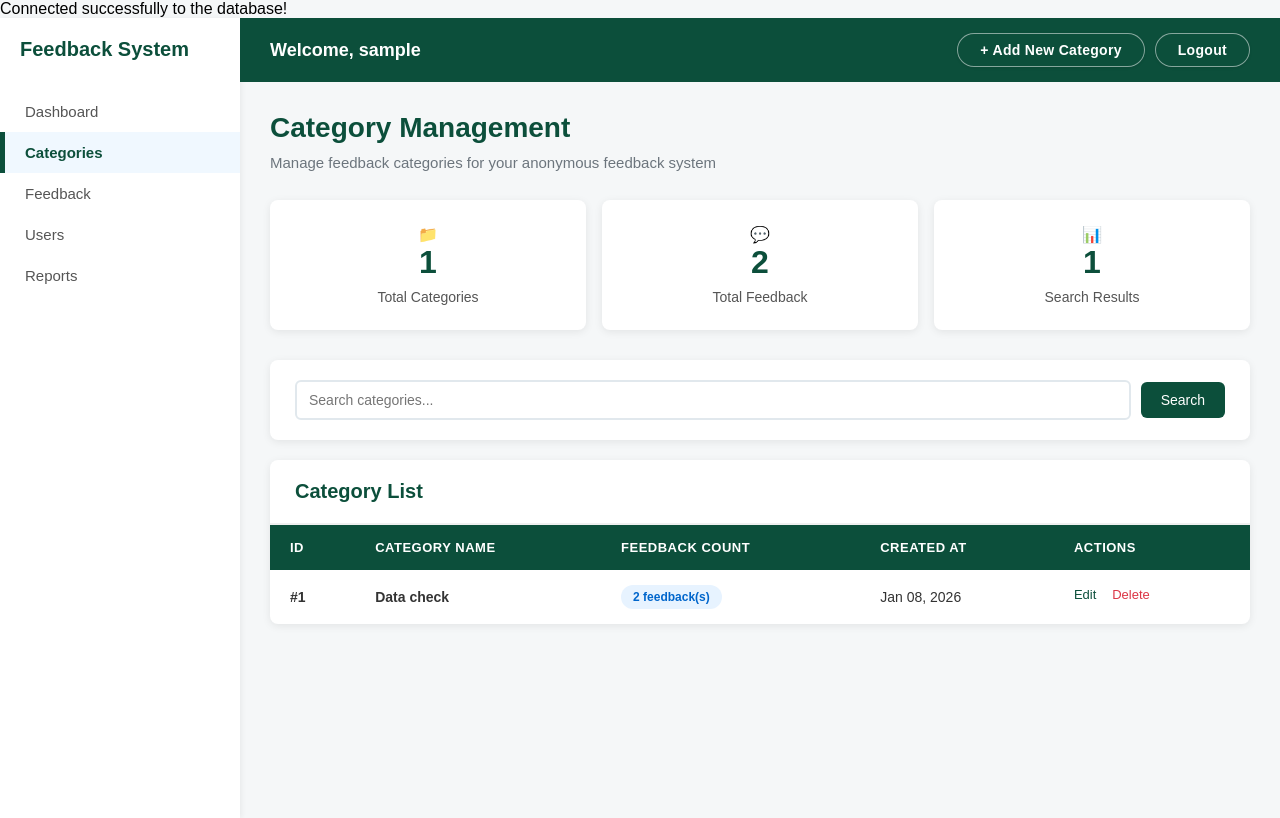
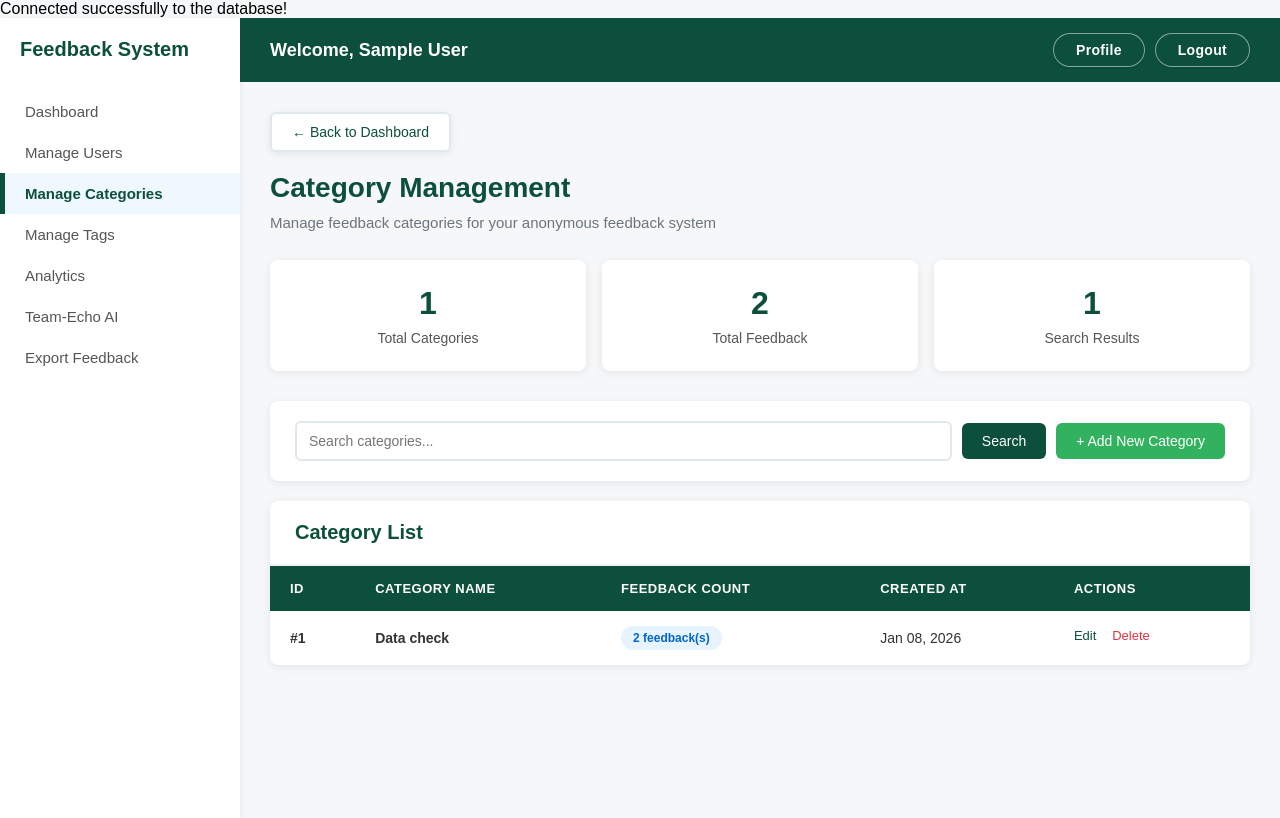
Before and after one commit to maha-shweta/Team-Echo, a PHP site: page /manage_category.php in a window 1280 px wide. Run offline with PHP 8.4, Linux system fonts and the light colour scheme; the visitor is signed in with stand-in values (Sample User, id 1); data comes from the database, SQL or seed files in the repository.

Commit message:
Update manage_category.php

```diff
--- a/category/manage_category.php
+++ b/category/manage_category.php
@@ -32,7 +32,7 @@ $total_categories = $conn->query("SELECT COUNT(*) as count FROM category")->fetc
 $total_feedback = $conn->query("SELECT COUNT(*) as count FROM feedback")->fetch_assoc()['count'];
 
 // Get username safely
-$username = isset($_SESSION['username']) ? $_SESSION['username'] : 'Admin';
+$username = isset($_SESSION['name']) ? $_SESSION['name'] : 'Admin';
 ?>
 
 <!DOCTYPE html>
@@ -40,7 +40,7 @@ $username = isset($_SESSION['username']) ? $_SESSION['username'] : 'Admin';
 <head>
     <meta charset="UTF-8">
     <meta name="viewport" content="width=device-width, initial-scale=1.0">
-    <title>Manage Categories</title>
+    <title>Manage Categories - Anonymous Feedback System</title>
     <link rel="stylesheet" href="manage_category.css">
 </head>
 <body>
@@ -51,10 +51,12 @@ $username = isset($_SESSION['username']) ? $_SESSION['username'] : 'Admin';
         <div class="system-title">Feedback System</div>
         <nav class="nav-menu">
             <a href="../admin/admin_dashboard.php" class="nav-item">Dashboard</a>
-            <a href="manage_category.php" class="nav-item active">Categories</a>
-            <a href="../admin/manage_feedback.php" class="nav-item">Feedback</a>
-            <a href="../admin/manage_users.php" class="nav-item">Users</a>
-            <a href="../admin/reports.php" class="nav-item">Reports</a>
+            <a href="../admin/manage_users.php" class="nav-item">Manage Users</a>
+            <a href="manage_category.php" class="nav-item active">Manage Categories</a>
+            <a href="../admin/manage_tags.php" class="nav-item">Manage Tags</a>
+            <a href="../admin/analytics_dashboard.php" class="nav-item">Analytics</a>
+            <a href="../dashboard/ai_analytics_dashboard.php" class="nav-item">Team-Echo AI</a>
+            <a href="../feedback/export_feedback.php" class="nav-item">Export Feedback</a>
         </nav>
     </aside>
 
@@ -66,13 +68,16 @@ $username = isset($_SESSION['username']) ? $_SESSION['username'] : 'Admin';
                 Welcome, <?php echo htmlspecialchars($username); ?>
             </div>
             <div class="header-buttons">
-                <a href="add_category.php" class="btn-header">+ Add New Category</a>
+                <a href="../user/profile.php" class="btn-header">Profile</a>
                 <a href="../user/logout.php" class="logout-btn">Logout</a>
             </div>
         </header>
 
         <!-- Dashboard Content -->
         <main class="dashboard-content">
+            <!-- Back Button -->
+            <a href="../admin/admin_dashboard.php" class="button btn-back">← Back to Dashboard</a>
+
             <!-- Page Header -->
             <div class="page-header">
                 <h1>Category Management</h1>
@@ -94,17 +99,14 @@ $username = isset($_SESSION['username']) ? $_SESSION['username'] : 'Admin';
             <!-- Statistics -->
             <div class="stats-container">
                 <div class="stat-card">
-                    <div class="icon">📁</div>
                     <h3><?php echo $total_categories; ?></h3>
                     <p>Total Categories</p>
                 </div>
                 <div class="stat-card">
-                    <div class="icon">💬</div>
                     <h3><?php echo $total_feedback; ?></h3>
                     <p>Total Feedback</p>
                 </div>
                 <div class="stat-card">
-                    <div class="icon">📊</div>
                     <h3><?php echo $result->num_rows; ?></h3>
                     <p>Search Results</p>
                 </div>
@@ -124,6 +126,7 @@ $username = isset($_SESSION['username']) ? $_SESSION['username'] : 'Admin';
                     <?php if (!empty($search_query)): ?>
                         <a href="manage_category.php" class="clear-search">Clear</a>
                     <?php endif; ?>
+                    <a href="add_category.php" class="add-user-btn">+ Add New Category</a>
                 </form>
             </div>
 
```
